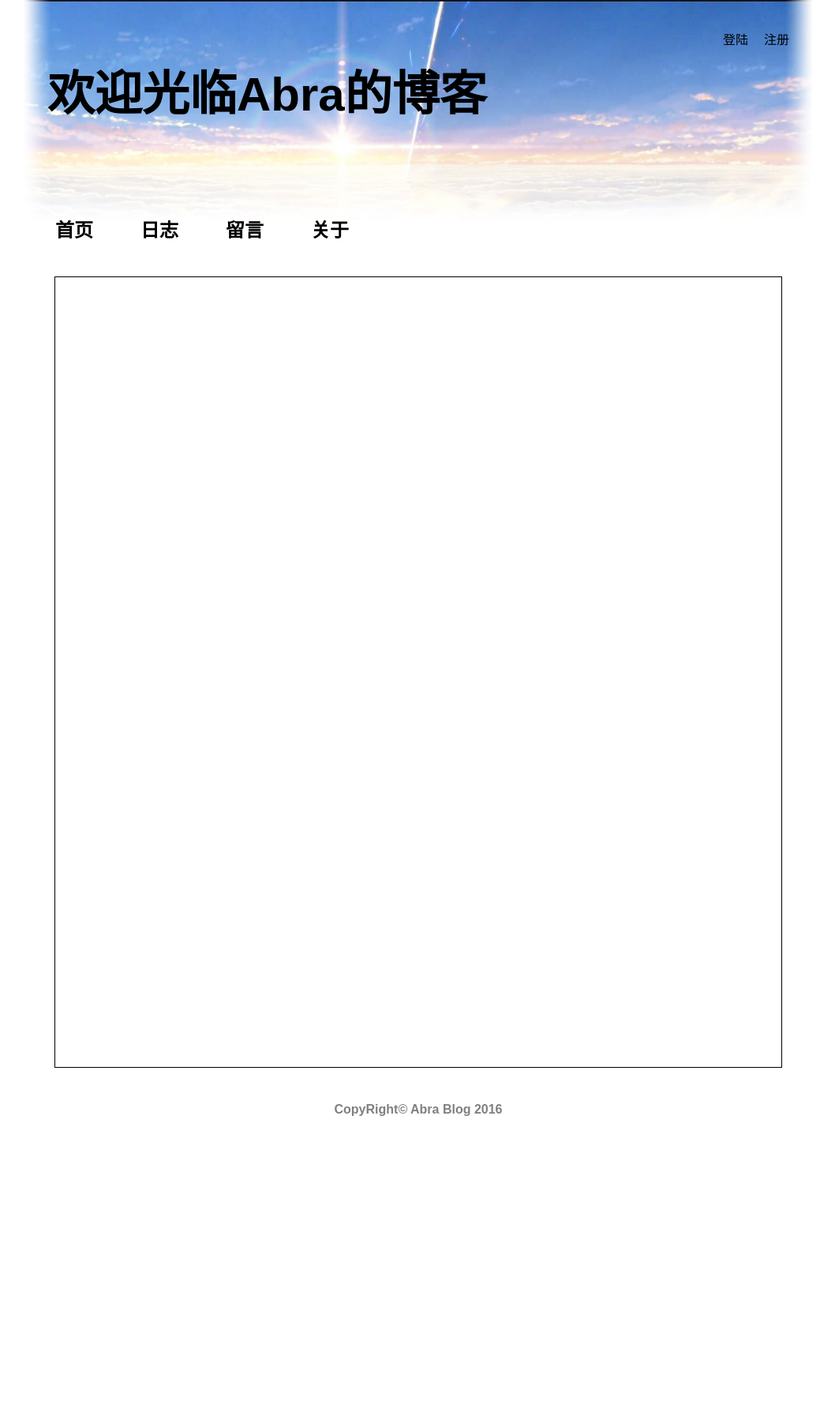
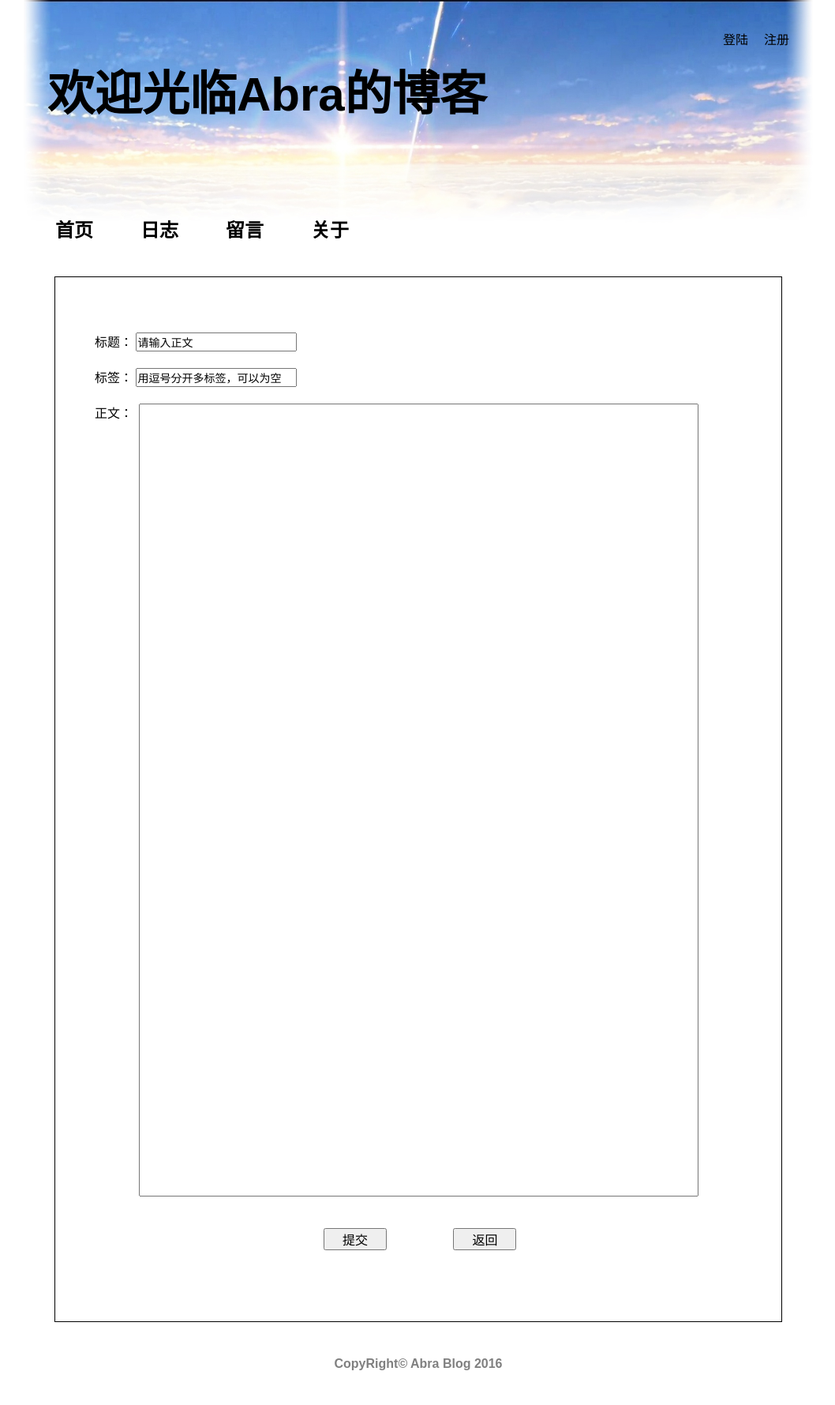
Before and after one commit to ZaraZ/MyBlog, a PHP site: page /view/artical_add.html in a window 1280 px wide. Shown: the whole page at 79% size, without its empty margins (110-1168 px from the left). Before the commit the page ends 1413 px from the top, so only its background shows below. Run offline with PHP 8.4, Linux system fonts and the light colour scheme.

Commit message:
完成写入日志 & 留言页面

```diff
--- /dev/null
+++ b/web/www/css/add.css
@@ -0,0 +1,48 @@
+.board {
+    height: auto;
+    font-size: 16px;
+    padding: 50px;
+}
+
+.board input {
+    font-size: 14px;
+}
+
+.board p {
+    margin: 20px auto;
+}
+
+.title_add {
+    height: 20px;
+    width: 200px;
+}
+
+.tag_add {
+    height: 20px;
+    width: 200px;
+}
+
+.content span {
+    display: block;
+    float: left;
+}
+
+.content_add {
+    float: left;
+    margin-left: 8px;
+    width: 705px;
+    height: 1000px;
+}
+
+.msg_content_add {
+    width: 705px;
+    height: 100px;
+}
+
+.add_button input {
+    font-size: 16px;
+    width: 80px;
+    margin: 40px;
+    position: relative;
+    left: 250px;
+}
--- a/web/www/css/list.css
+++ b/web/www/css/list.css
@@ -19,7 +19,8 @@ h5 {
 }
 
 .lists a:hover {
-    color: black;
+    font-size: bold;
+    background-color: black;
 }
 
 hr {
--- a/web/www/view/artical_add.html
+++ b/web/www/view/artical_add.html
@@ -31,7 +31,24 @@
 
     <div class="container">
         <div class="board">
-
+            <p class="title">
+                <span>标题：</span>
+                <input type="text" class="title_add" value="请输入正文" />
+            </p>
+            <p class="tag">
+                <span>标签：</span>
+                <input type="text" class="tag_add" value="用逗号分开多标签，可以为空" </p>
+                <div>
+                    <p class="content">
+                        <span>正文：</span>
+                        <input type="text" class="content_add" />
+                    </p>
+                    <div class="float-clear"></div>
+                </div>
+                <div class="add_button">
+                    <input type="submit" value="提交" />
+                    <input type="button" value="返回" onclick="history.go(-1)" />
+                </div>
         </div>
     </div>
 
```
Also changed, not shown: web/www/view/msg_add.html (+12 -1 lines).
